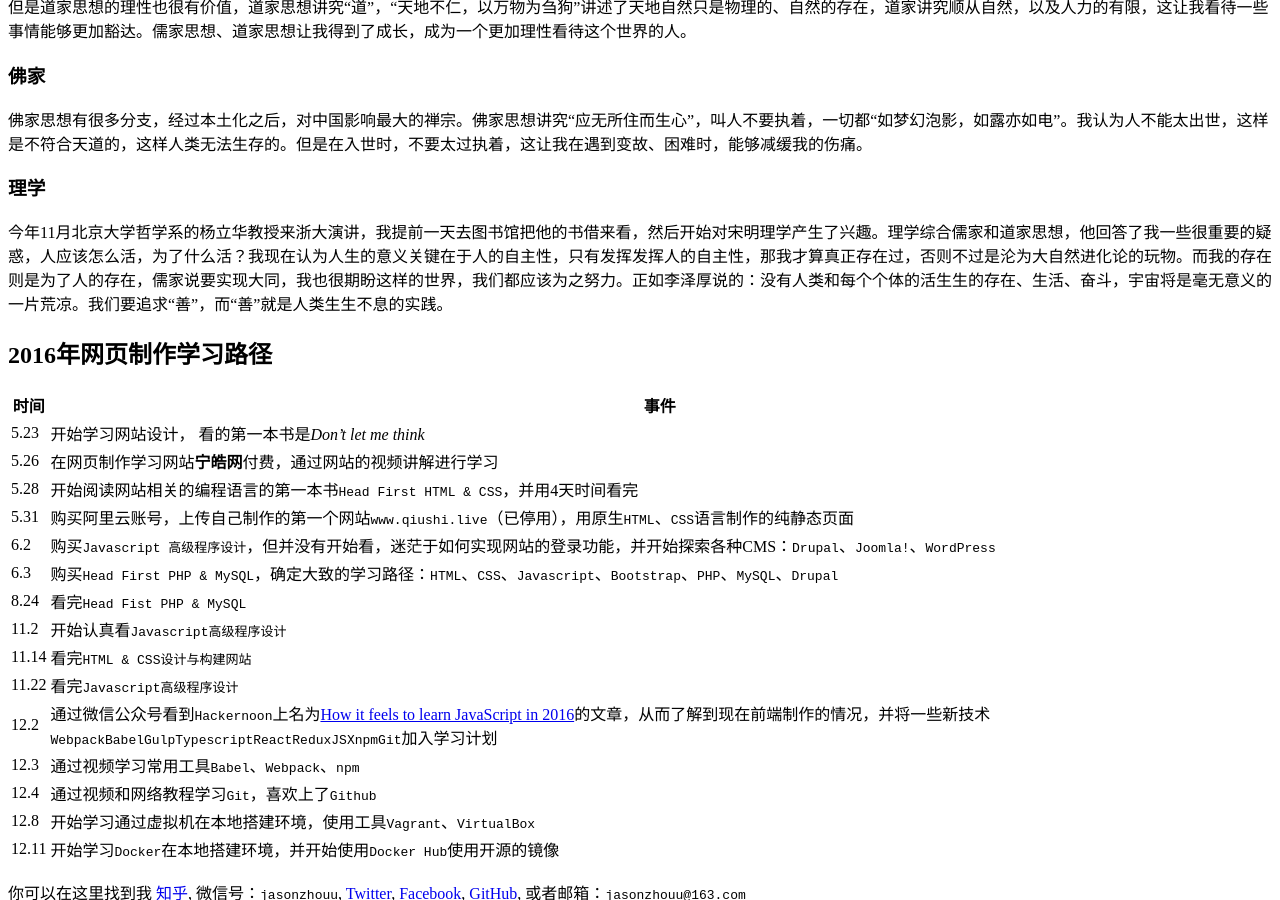
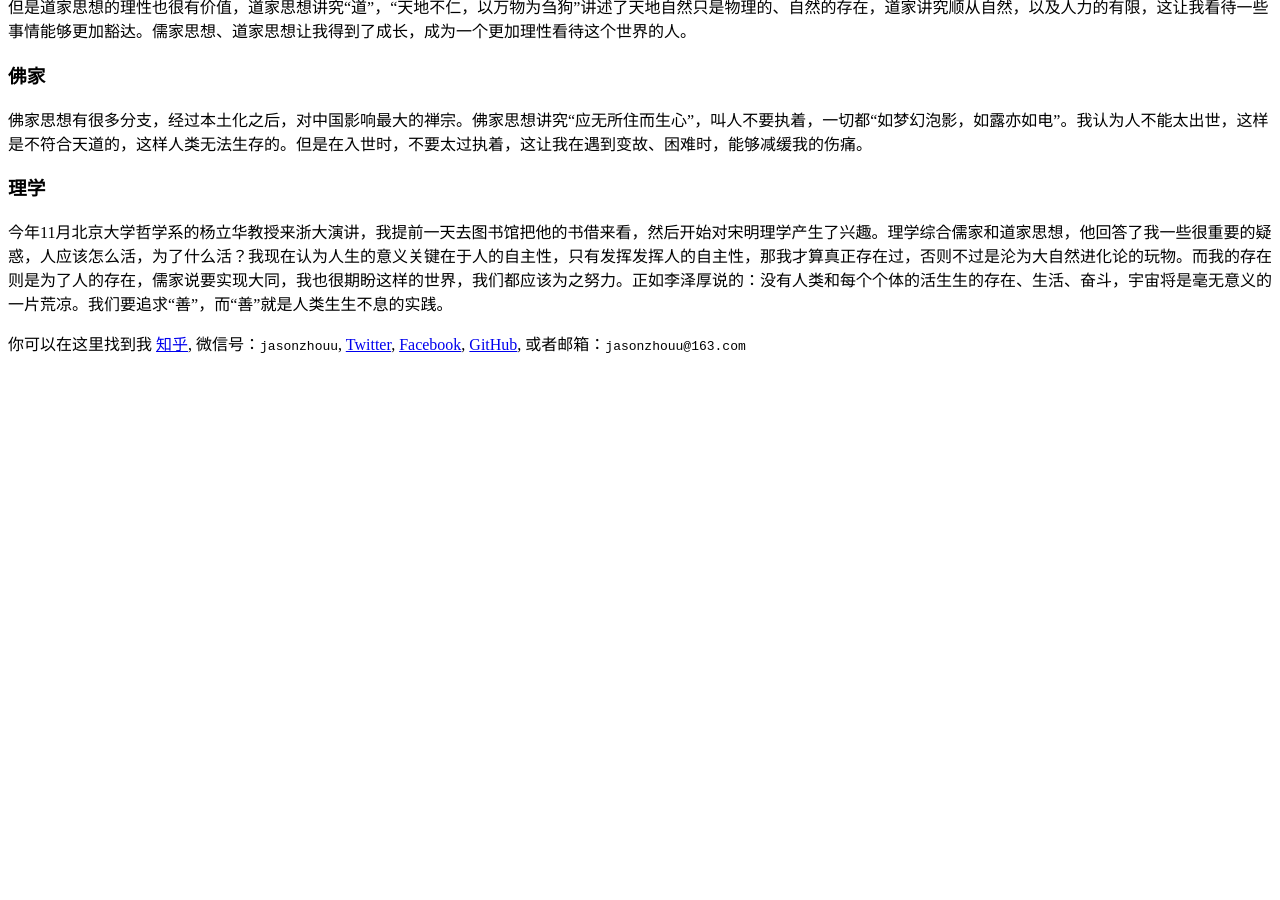
Before and after one commit to jasonzhouu/old-github-pages, a Jekyll site: the page built from about.md, in a window 1280 px wide and 900 px high, scrolled down 652 px. Built offline with Jekyll 4.4.1, drawn with Linux system fonts in a browser that asks for light colours; comment, search, counter and statistics services are not loaded; after the commit the page ends 1023 px from its top, so only the background shows below that.

```diff
--- a/about.md
+++ b/about.md
@@ -21,26 +21,6 @@
 ### 理学
 今年11月北京大学哲学系的杨立华教授来浙大演讲，我提前一天去图书馆把他的书借来看，然后开始对宋明理学产生了兴趣。理学综合儒家和道家思想，他回答了我一些很重要的疑惑，人应该怎么活，为了什么活？我现在认为人生的意义关键在于人的自主性，只有发挥发挥人的自主性，那我才算真正存在过，否则不过是沦为大自然进化论的玩物。而我的存在则是为了人的存在，儒家说要实现大同，我也很期盼这样的世界，我们都应该为之努力。正如李泽厚说的：没有人类和每个个体的活生生的存在、生活、奋斗，宇宙将是毫无意义的一片荒凉。我们要追求“善”，而“善”就是人类生生不息的实践。
 
-## 2016年网页制作学习路径
-
-时间 | 事件
----- | ----
-5.23 | 开始学习网站设计，	看的第一本书是*Don't let me think*
-5.26 | 在网页制作学习网站**宁皓网**付费，通过网站的视频讲解进行学习
-5.28 | 开始阅读网站相关的编程语言的第一本书`Head First HTML & CSS`，并用4天时间看完
-5.31 | 购买阿里云账号，上传自己制作的第一个网站`www.qiushi.live`（已停用），用原生`HTML`、`CSS`语言制作的纯静态页面
-6.2 | 购买`Javascript 高级程序设计`，但并没有开始看，迷茫于如何实现网站的登录功能，并开始探索各种CMS：`Drupal`、`Joomla!`、`WordPress`
-6.3 | 购买`Head First PHP & MySQL`，确定大致的学习路径：`HTML`、`CSS`、`Javascript`、`Bootstrap`、`PHP`、`MySQL`、`Drupal`
-8.24 | 看完`Head Fist PHP & MySQL`
-11.2 | 开始认真看`Javascript高级程序设计`
-11.14 | 看完`HTML & CSS设计与构建网站`
-11.22 | 看完`Javascript高级程序设计`
-12.2 | 通过微信公众号看到`Hackernoon`上名为[How it feels to learn JavaScript in 2016](https://hackernoon.com/how-it-feels-to-learn-javascript-in-2016-d3a717dd577f#.vwunh4whs)的文章，从而了解到现在前端制作的情况，并将一些新技术`Webpack``Babel``Gulp``Typescript``React``Redux``JSX``npm``Git`加入学习计划
-12.3 | 通过视频学习常用工具`Babel`、`Webpack`、`npm`
-12.4 | 通过视频和网络教程学习`Git`，喜欢上了`Github`
-12.8 | 开始学习通过虚拟机在本地搭建环境，使用工具`Vagrant`、`VirtualBox`
-12.11 | 开始学习`Docker`在本地搭建环境，并开始使用`Docker Hub`使用开源的镜像
-
 你可以在这里找到我 [知乎](https://www.zhihu.com/people/jasonzhouu/activities),
 微信号：`jasonzhouu`,
 [Twitter](https://twitter.com/jasonzhouu),
```
Also changed, not shown: _posts/2016-12-14-front-end-learning-path-in-2016.md (+5 -1 lines).
